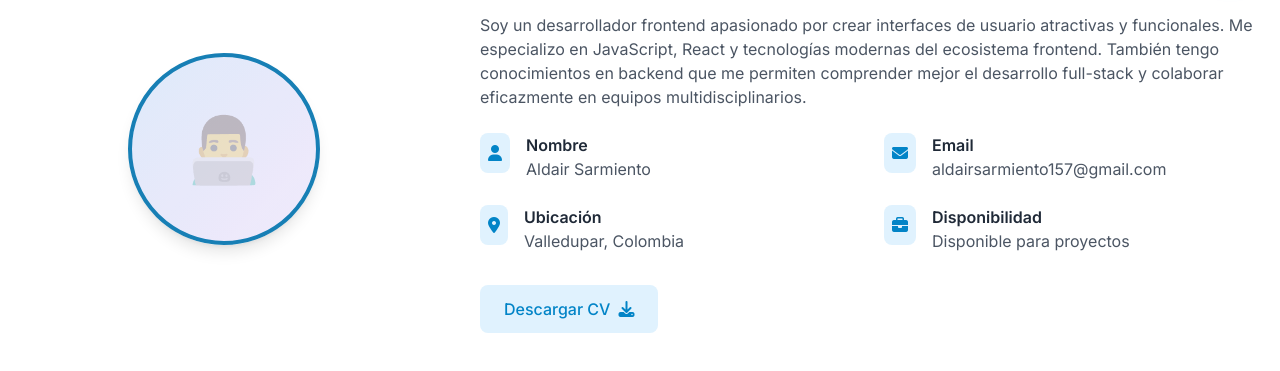
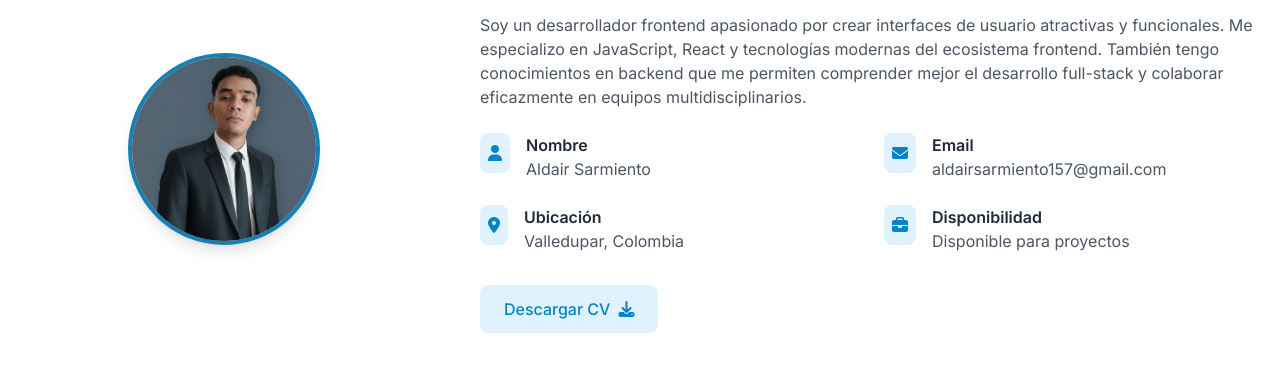
Before and after one commit to AldairS-ai/Portafolio, a plain HTML site: page index.html in a window 1280 px wide. Shown: the part 791-1162 px from the top of the page. Drawn offline with nearby package versions, Linux system fonts and the light colour scheme.

```diff
--- a/index.html
+++ b/index.html
@@ -112,7 +112,7 @@
                         <div class="w-48 h-48 rounded-full overflow-hidden border-4 border-primary-600 dark:border-primary-800 shadow-lg profile-image relative bg-gradient-to-br from-blue-100 to-purple-100 dark:from-blue-900 dark:to-purple-900 transition-all duration-500 hover:scale-105">
                             <img src="foto.png" alt="Foto de perfil de Aldair Dev"
                                  class="w-full h-full object-cover lazy"
-                                 data-src="img/foto.png"
+                                 data-src="foto.png"
                                  onerror="this.style.display='none'">
                         </div>
                     </div>
```
